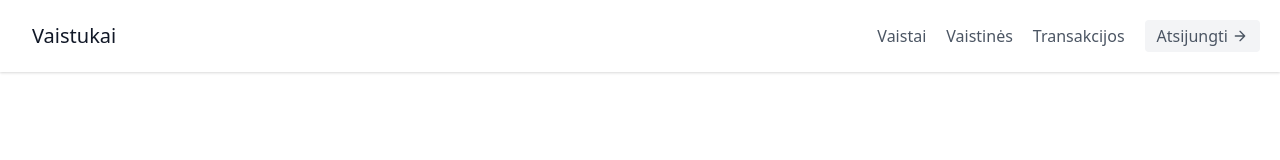
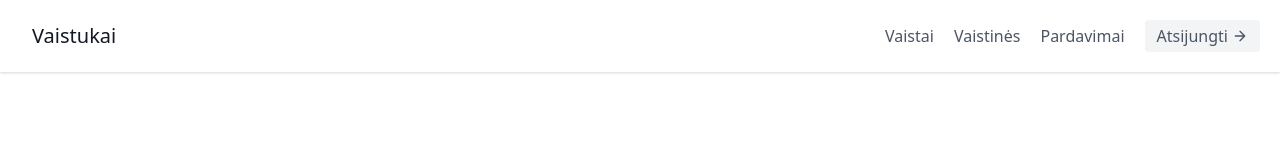
Before and after one commit to KtuFarm/Frontend, a React (Create React App) app: page / in a window 1280 px wide. Shown: the top 160 px of the page. Built offline with nearby package versions, Linux system fonts and the light colour scheme; no server answers; a web font is replaced by a local one.

Commit message:
Update Header.tsx

```diff
--- a/src/components/Header/Header.tsx
+++ b/src/components/Header/Header.tsx
@@ -18,7 +18,7 @@ export const Header = (): JSX.Element => {
             Vaistinės
           </Link>
           <Link to="/sale" className="mr-5 hover:text-gray-900">
-            Transakcijos
+            Pardavimai
           </Link>
         </nav>
         <Link
```
